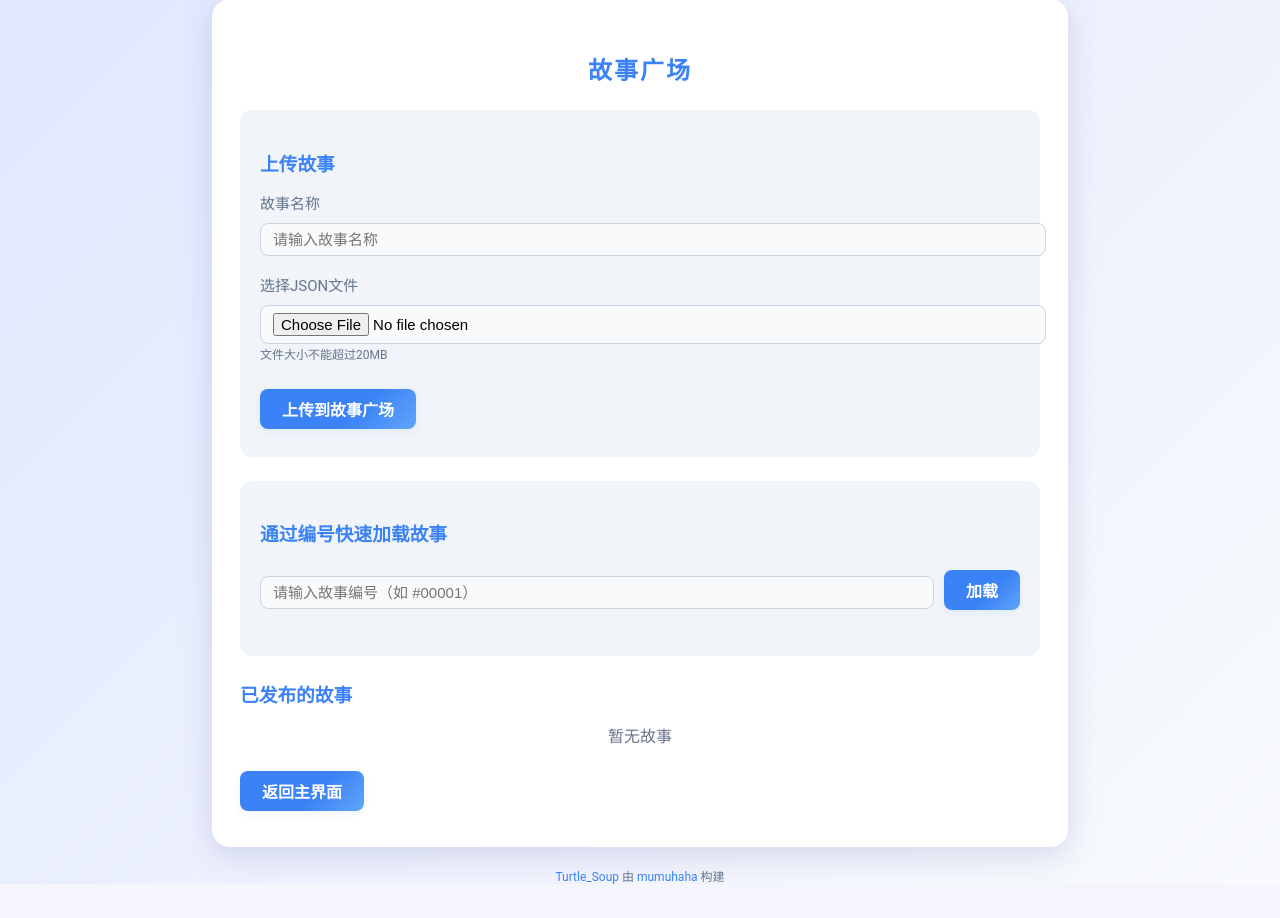
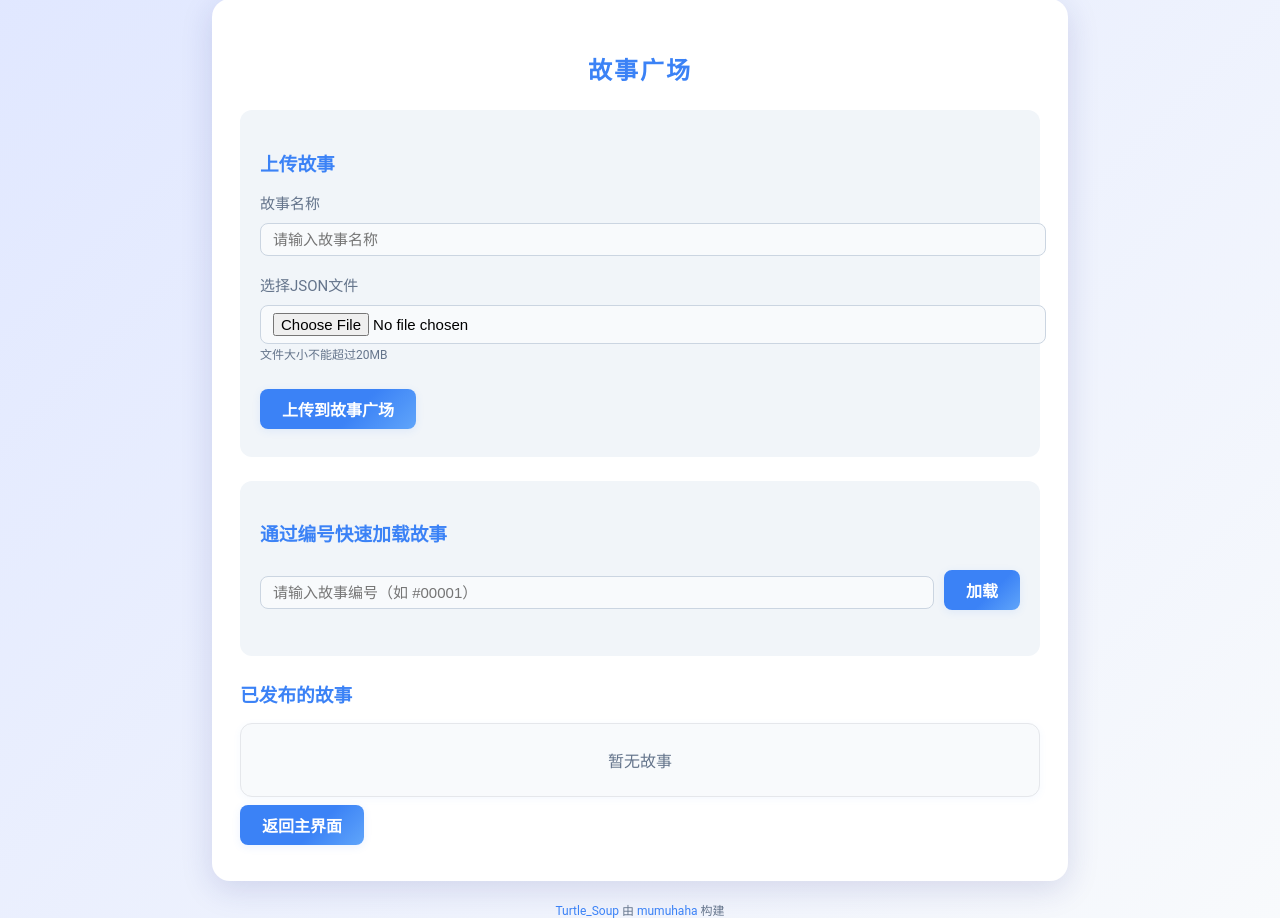
Before and after one commit to namewyf/turtle_soup, a Flask app: page /story_plaza in a window 1280 px wide. Shown: the part 49-967 px from the top of the page. Before the commit the page ends 933 px from the top, so only its background shows below. Run offline with Flask 3, Linux system fonts and the light colour scheme; data that the repository does not hold is empty.

Commit message:
Update story_plaza.html

```diff
--- a/templates/story_plaza.html
+++ b/templates/story_plaza.html
@@ -138,7 +138,7 @@
         <!-- 故事列表 -->
         <div id="stories-container">
             <h3 style="color: #3b82f6; margin-bottom: 16px;">已发布的故事</h3>
-            <div id="stories-list"></div>
+            <div id="stories-list" style="max-height:300px;overflow-y:auto;border-radius:12px;background:#f8fafc;padding:8px 4px 8px 4px;box-shadow:0 2px 8px 0 rgba(59,130,246,0.05);border:1.5px solid #e5e7eb;"></div>
         </div>
         <button class="btn" onclick="window.location.href='/'" style="margin-bottom:18px;">返回主界面</button>
     </div>
```
